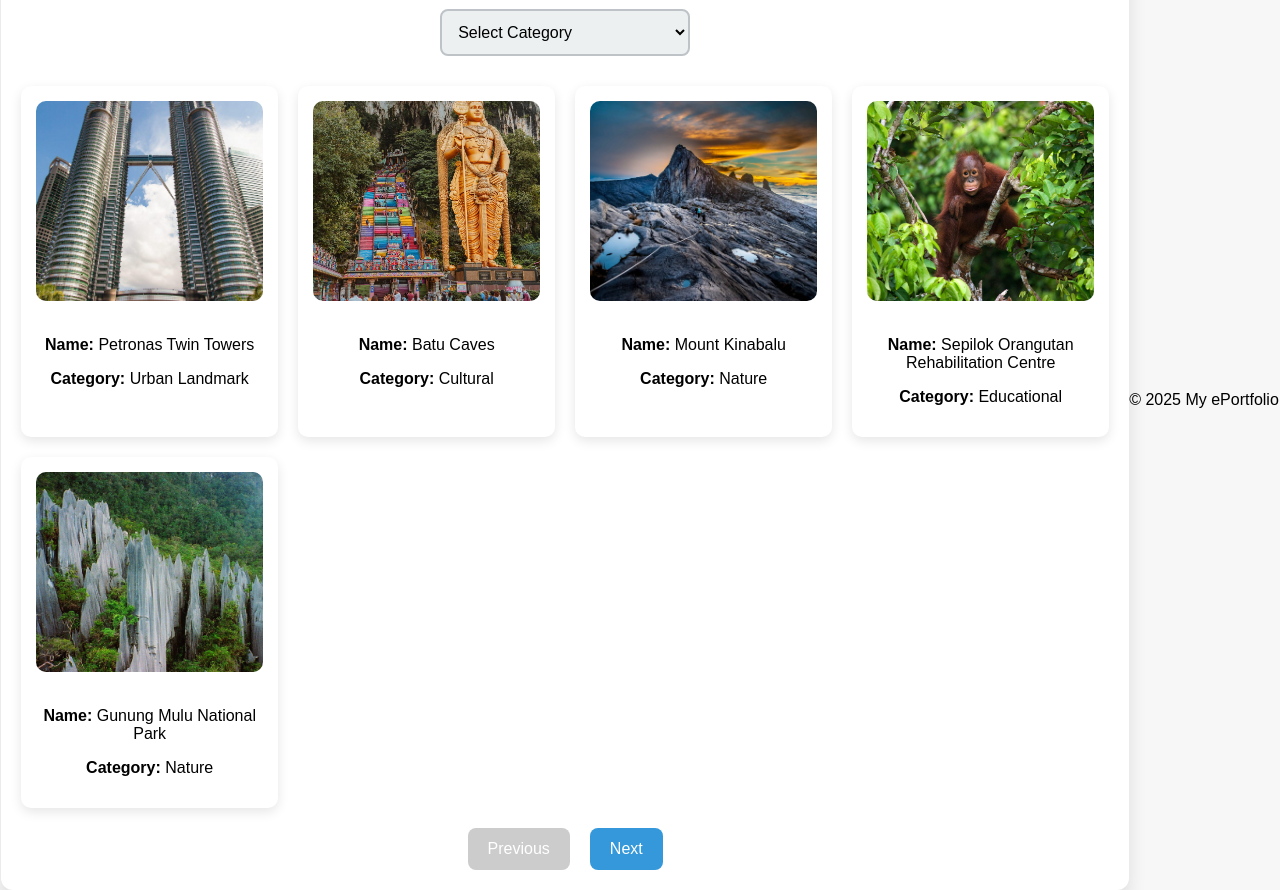
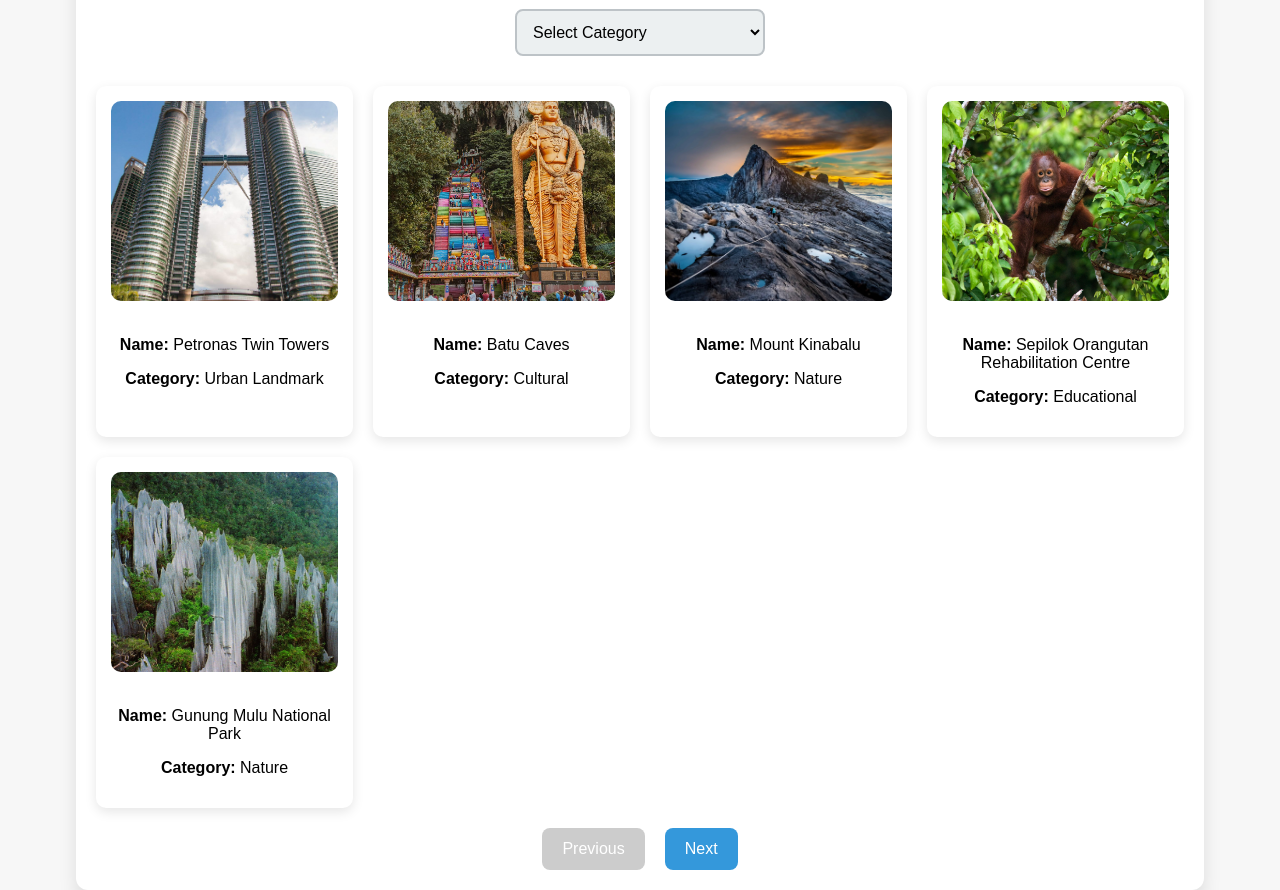
Before and after one commit to awgazlan/malaysia-attractions, a plain HTML site: page index.html in a window 1280 px wide. Drawn offline with Linux system fonts and the light colour scheme.

Commit message:
Update index.html

```diff
--- a/index.html
+++ b/index.html
@@ -38,9 +38,6 @@
             <div id="attraction-details-modal"></div>
         </div>
     </div>
- <footer>
-        <p>&copy; 2025 My ePortfolio</p>
-</footer>
     <script src="script.js"></script>
 </body>
 </html>
```
